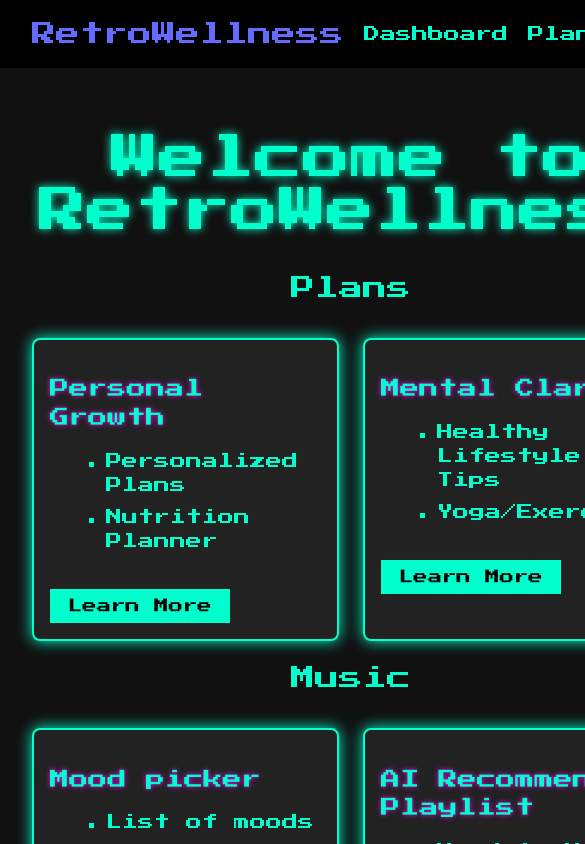
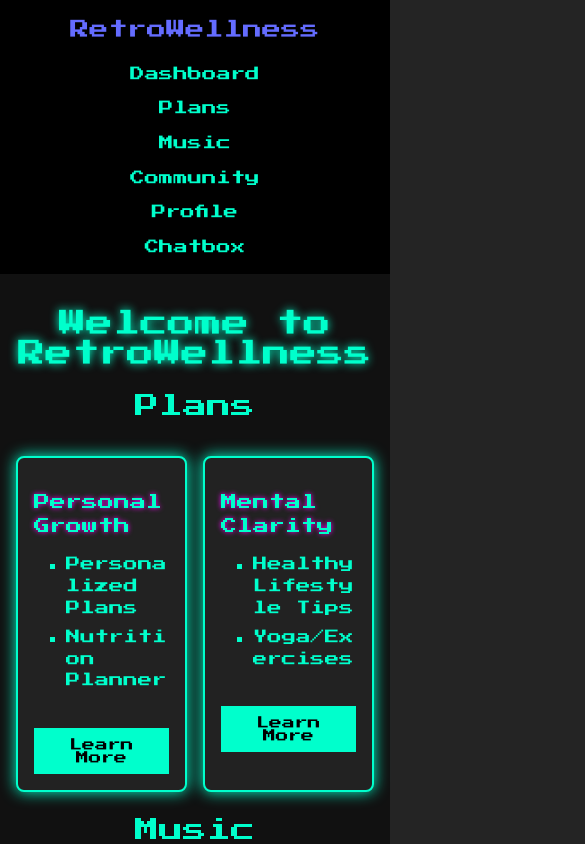
Before and after one commit to shreyazh/RetroWellness, a React (Vite) app: page / in a window 390 px wide. Shown: the top 844 px of the page, 585 px wide, since content can reach past the window. Built offline with nearby package versions, Linux system fonts and the light colour scheme.

Commit message:
mobile friendly

```diff
--- a/src/App.css
+++ b/src/App.css
@@ -451,3 +451,234 @@
   background-color: #ff00ff;
   color: white;
 }
+
+/* Mobile-friendly styles */
+@media (max-width: 768px) {
+  #root {
+    width: 100%;
+    margin: 0 auto;
+    text-align: center;
+  }
+
+  body {
+    overflow-x: hidden; /* Hide horizontal overflow */
+  }
+
+  /* Home Page */
+  .landing-page {
+    padding: 1rem;
+  }
+
+  .welcome-title {
+    font-size: 1.7rem;
+    margin-bottom: 1rem;
+  }
+
+  .categories {
+    grid-template-columns: repeat(auto-fit, minmax(150px, 1fr));
+    gap: 1rem;
+  }
+
+ .card {
+    width: 100%; /* Ensure cards take full width */
+    box-sizing: border-box; /* Include padding and border in width calculation */
+    word-wrap: break-word; /* Break long words to prevent overflow */
+  }
+
+  .card h3 {
+    font-size: 1rem; /* Reduce font size for headings */
+  }
+
+  .card ul {
+    padding-left: 1rem; /* Adjust padding for lists */
+  }
+
+  .card ul li {
+    font-size: 0.9rem; /* Reduce font size for list items */
+  }
+
+  .retro-btn {
+    padding: 0.5rem;
+    font-size: 0.8rem;
+  }
+
+  /* Profile Page */
+  .profile-container {
+    padding: 1rem;
+    width: 100%;
+  }
+
+  .profile-info {
+    padding: 10px;
+    margin: 10px 0;
+  }
+
+  .profile-info h3 {
+    font-size: 1.2rem;
+  }
+
+  .profile-info p {
+    font-size: 0.9rem;
+  }
+
+  .edit-button {
+    padding: 8px 16px;
+    font-size: 0.9rem;
+  }
+
+  .preferences-form {
+    padding: 10px;
+  }
+
+  .preferences-form h3 {
+    font-size: 1.2rem;
+  }
+
+  .preferences-form label {
+    font-size: 1rem;
+  }
+
+  /* Plan Page */
+  .plan-container {
+    width: 100%; /* Ensure container takes full width */
+    padding: 0.1rem; /* Reduce padding */
+  }
+
+  .create-task, .task-list {
+    width: 100%; /* Ensure task sections take full width */
+  }
+
+  .task {
+    width: 95%; /* Ensure task cards take full width */
+    box-sizing: border-box; /* Include padding and border in width calculation */
+  }
+
+  .task-field label {
+    font-size: 1rem; /* Reduce font size for labels */
+  }
+
+  /* Music Page */
+  .muzic-container {
+    width: 100%; /* Ensure container takes full width */
+    padding: 0.1rem; /* Reduce padding */
+  }
+
+  .mood-selector {
+    flex-direction: column; /* Stack mood selector buttons vertically */
+    gap: 10px; /* Add space between buttons */
+  }
+
+  .mood-songs {
+    width: 100%; /* Ensure mood songs section takes full width */
+  }
+
+  .mood-songs h3 {
+    font-size: 1.2rem; /* Reduce font size for headings */
+  }
+
+  .mood-songs li {
+    width: 100%; /* Ensure list items take full width */
+    box-sizing: border-box; /* Include padding and border in width calculation */
+  }
+
+  /* Community Page */
+  .community-container {
+    padding: 1rem;
+    width: 100%;
+  }
+
+  .post-card {
+    width: 100%; /* Ensure post cards take full width */
+    box-sizing: border-box; /* Include padding and border in width calculation */
+    word-wrap: break-word; /* Break long words to prevent overflow */
+  }
+
+  .post-card h3 {
+    font-size: 1.2rem; /* Reduce font size for post headings */
+  }
+
+  .post-card p {
+    font-size: 0.9rem; /* Reduce font size for post text */
+  }
+
+  .create-post {
+    padding: 10px;
+  }
+
+  .create-post h3 {
+    font-size: 1.2rem;
+  }
+
+  .create-post label {
+    font-size: 1rem;
+  }
+
+  .submit-post-button {
+    padding: 8px;
+    font-size: 0.9rem;
+  }
+
+  /* Dashboard Page */
+  .dashboard-container {
+    width: 100%; /* Ensure container takes full width */
+    padding: 0.1rem; /* Reduce padding */
+  }
+
+  .stats {
+    flex-direction: column; /* Stack stats vertically */
+    gap: 10px; /* Add space between stats */
+  }
+
+  .stat {
+    width: 100%; /* Ensure stat cards take full width */
+    box-sizing: border-box; /* Include padding and border in width calculation */
+  }
+
+  .stat h3 {
+    font-size: 1.5rem; /* Reduce font size for stat headings */
+  }
+
+  .recent-activities {
+    width: 100%; /* Ensure recent activities take full width */
+  }
+
+  .activity {
+    width: 100%; /* Ensure activity cards take full width */
+    box-sizing: border-box; /* Include padding and border in width calculation */
+  }
+
+  .activity h4 {
+    font-size: 1.2rem; /* Reduce font size for activity headings */
+  }
+
+  .activity p {
+    font-size: 0.9rem; /* Reduce font size for activity text */
+  }
+
+  /* Chatbox Page */
+  .chatbox-container {
+    padding: 1rem; /* Reduce padding */
+  }
+
+  .chat-window {
+    width: 95%; /* Make chat window slightly narrower */
+    max-width: 100%; /* Ensure it doesn't exceed screen width */
+    box-sizing: border-box; /* Include padding and border in width calculation */
+  }
+
+  .chat-input {
+    width: 90%; /* Make input field narrower */
+    max-width: 100%; /* Ensure it doesn't exceed screen width */
+  }
+
+  .send-button {
+    width: auto; /* Allow button to adjust its width */
+    padding: 8px 12px; /* Adjust padding */
+  }
+
+  .message {
+    padding: 8px;
+    font-size: 0.9rem;
+  }
+
+}
--- a/src/components/Footer.css
+++ b/src/components/Footer.css
@@ -8,3 +8,9 @@
     width: 100%;
     font-family: "Press Start 2P", cursive;
   }
+
+   /* Footer */
+   .footer {
+    padding: 15px 0.5px; /* Adjust padding */
+    font-size: 0.7rem; /* Reduce font size */
+  }
--- a/src/components/Header.css
+++ b/src/components/Header.css
@@ -32,3 +32,33 @@
   .nav-links li a:hover {
     color: #ff00ff;
   }
+
+  /* Mobile-friendly styles for Header */
+@media (max-width: 768px) {
+  /* Header */
+  .retro-header {
+    flex-direction: column; /* Stack items vertically */
+    align-items: center; /* Center items horizontally */
+    text-align: center; /* Center text within the header */
+    padding: 1rem; /* Reduce padding */
+  }
+
+  .logo {
+    font-size: 1.2rem; /* Reduce logo size */
+    margin-bottom: 1rem; /* Add space below the logo */
+  }
+
+  .nav-links ul {
+    flex-direction: column; /* Stack nav links vertically */
+    gap: 10px; /* Add space between links */
+    align-items: center; /* Center the navigation links */
+  }
+
+  .nav-links li {
+    margin-left: 0; /* Remove left margin */
+  }
+
+  .nav-links li a {
+    font-size: 0.9rem; /* Reduce font size for links */
+  }
+}
```
Also changed, not shown: 1 other file (tests, documents, lock files or other folders).
